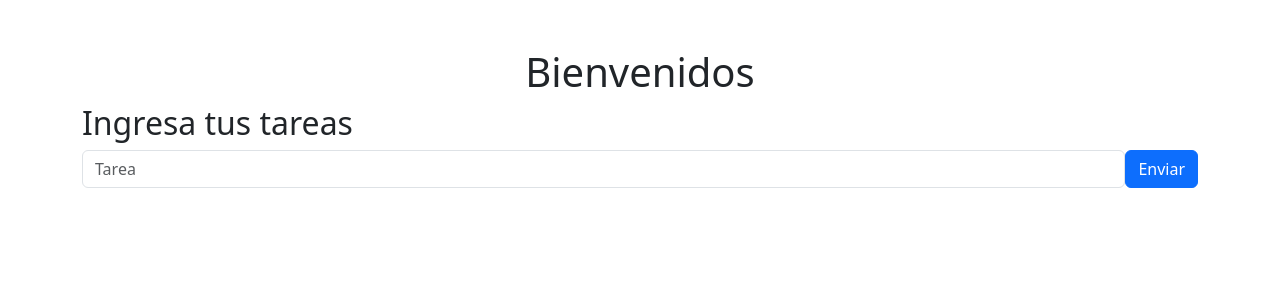
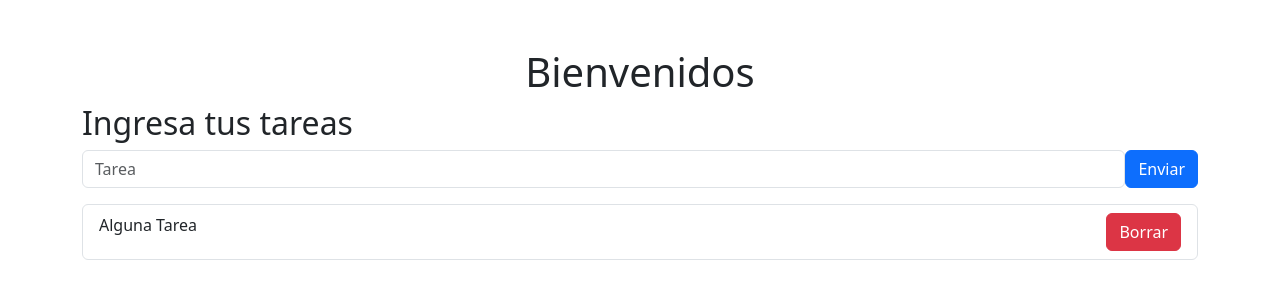
Before and after one commit to MauroConiglio/listaTareasReact, a React (Vite) app: page / in a window 1280 px wide. Shown: the top 300 px of the page. Built offline with nearby package versions, Linux system fonts and the light colour scheme.

Commit message:
agregamos el componente lista tareas e itemtarea junto con el boton

```diff
--- a/src/components/FormularioTareas.jsx
+++ b/src/components/FormularioTareas.jsx
@@ -1,9 +1,10 @@
 import Button from 'react-bootstrap/Button';
 import Form from 'react-bootstrap/Form';
+import ListaTareas from './ListaTareas.jsx'
 
 const FormularioTareas = () => {
     return (
-        <div>
+        <section>
             <Form>
                 <Form.Group className="mb-3 d-flex" controlId="formBasicEmail">
                     <Form.Control type="text" placeholder="Tarea" />
@@ -13,7 +14,8 @@
                 </Button>
                 </Form.Group>
             </Form>
-        </div>
+            <ListaTareas></ListaTareas>
+        </section>
     );
 };
 
--- /dev/null
+++ b/src/components/ItemTarea.jsx
@@ -0,0 +1,8 @@
+import { Button, ListGroup } from "react-bootstrap";
+const ItemTarea = () => {
+    return (
+        <ListGroup.Item className="d-flex justify-content-between">Alguna Tarea <Button variant="danger">Borrar</Button></ListGroup.Item>
+    );
+};
+
+export default ItemTarea;
--- /dev/null
+++ b/src/components/ListaTareas.jsx
@@ -0,0 +1,13 @@
+import ListGroup from 'react-bootstrap/ListGroup';
+import ItemTarea from './ItemTarea'
+
+const ListaTareas = () => {
+    return (
+        <ListGroup>
+           <ItemTarea></ItemTarea>
+        </ListGroup>
+
+    );
+};
+
+export default ListaTareas;
```
